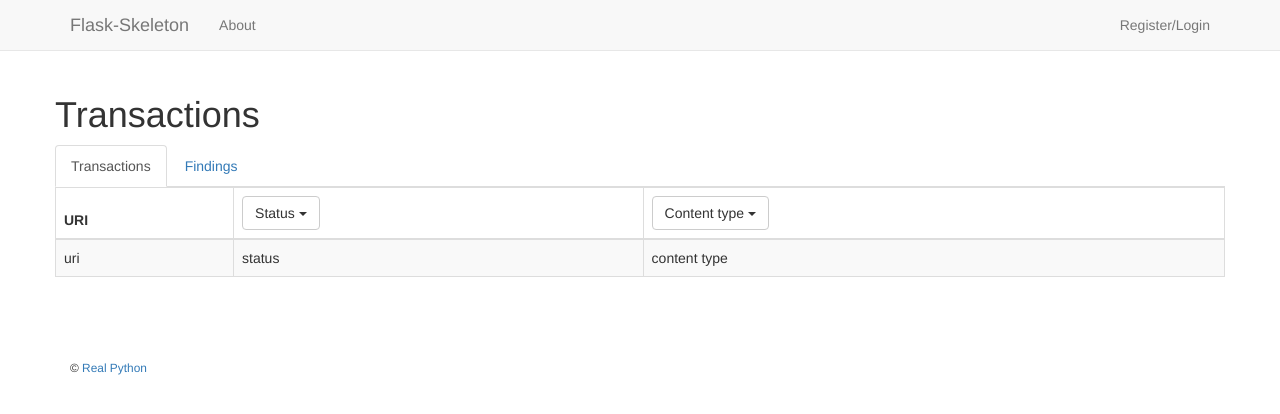
After one commit to eghuro/crawlcheck-report, a Flask app: page /transaction in a window 1280 px wide. The commit adds this page. Shown: the top 414 px of the page. Run offline with Flask 2, Linux system fonts and the light colour scheme; some libraries are stand-ins or nearby versions; some web fonts are replaced.

Commit message:
Transaction view

```diff
--- a/project/client/templates/_base.html
+++ b/project/client/templates/_base.html
@@ -3,7 +3,7 @@
 
   <head>
     <meta charset="utf-8">
-    <title>Flask Skeleton{% block title %}{% endblock %}</title>
+    <title>Crawlcheck{% block title %}{% endblock %}</title>
     <!-- meta -->
     <meta name="description" content="">
     <meta name="author" content="">
--- /dev/null
+++ b/project/client/templates/main/transaction.html
@@ -0,0 +1,50 @@
+{% extends "_base.html" %}
+
+{% block content %}
+
+<div class="body-content">
+  <div class="row">
+    <h1>Transactions</h1>
+
+    <ul class="nav nav-tabs" role="tablist">
+        <li class="active"><a href="/transaction">Transactions</a></li>
+        <li><a href="/finding">Findings</a></li>
+    </ul>
+
+    <table border="1" class="table table-striped table-bordered">
+        <thead><tr>
+            <th>URI</th>
+            <th class="dropdown">
+               <button class="btn btn-default dropdown-toggle" type="button" id="dropdownMenu2" data-toggle="dropdown" aria-haspopup="true" aria-expanded="false">
+                    Status
+                    <span class="caret"></span>
+                </button>
+                <ul class="dropdown-menu" aria-labelledby="dropdownMenu2" id="dtype">
+                    <li>foo</li>
+                    <li>bar</li>
+                </ul>
+            </th>
+            <th class="dropdown">
+                <button class="btn btn-default dropdown-toggle" type="button" id="dropdownMenu2" data-toggle="dropdown" aria-haspopus="true" aria-expanded="false">
+                    Content type
+                    <span class="caret"></span>
+                </button>
+                <ul class="dropdown-menu" aria-labelledby="dropdownMenu2" id="dtype">
+                    <li>lorem</li>
+                    <li>ipsum</li>
+                </ul>
+            </th>
+        </tr></thead>
+
+        <tbody>
+            <tr>
+                <td>uri</td>
+                <td>status</td>
+                <td>content type</td>
+            </tr>
+        </tbody>
+    </table>
+  </div>
+</div>
+
+{% endblock %}
--- a/project/server/main/views.py
+++ b/project/server/main/views.py
@@ -28,3 +28,7 @@ def home():
 @main_blueprint.route("/about/")
 def about():
     return render_template("main/about.html")
+
+@main_blueprint.route('/transaction')
+def transactions():
+    return render_template('main/transaction.html')
```
